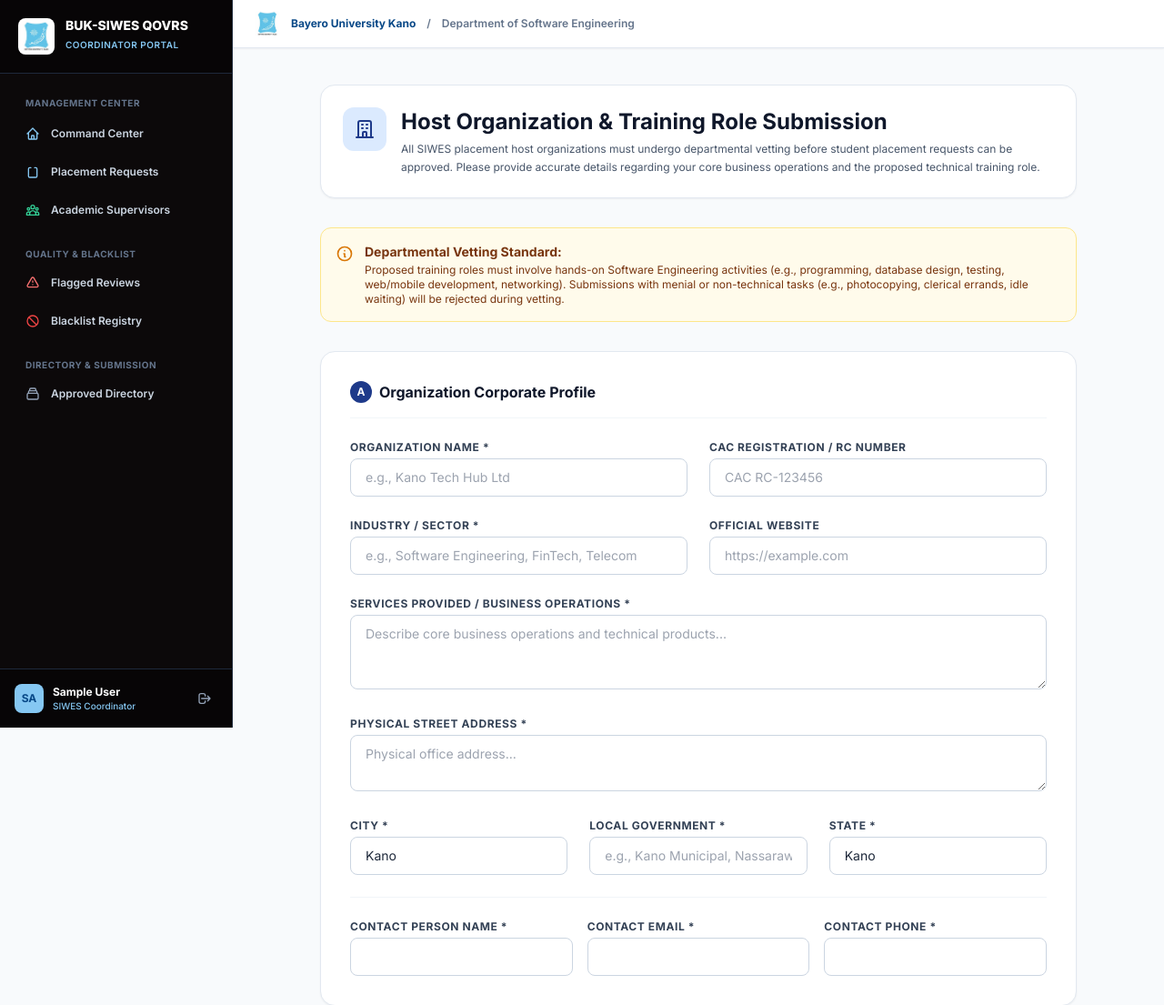
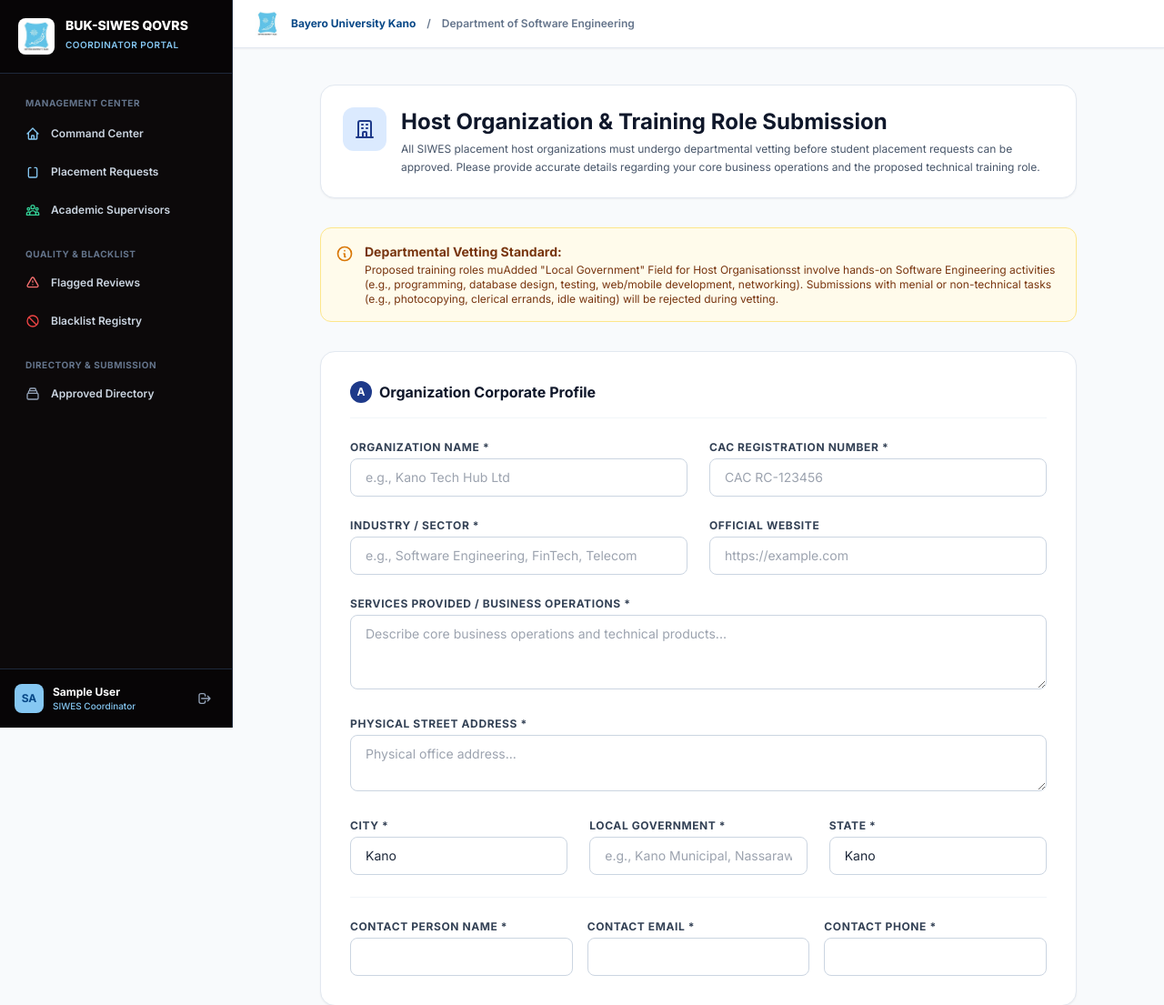
Before and after one commit to ahmadktn/qvrs-latest, a Django app: page /organizations/submit/ in a window 1280 px wide. Shown: the top 1105 px of the page at 91% size. Run offline with Django 5.2, Linux system fonts and the light colour scheme; the visitor is signed in with stand-in values (Sample User, id 1); some libraries are stand-ins or nearby versions.

Commit message:
fix: correct typo in vetting standard text and update registration label

```diff
--- a/templates/organisations/organization_submit.html
+++ b/templates/organisations/organization_submit.html
@@ -25,7 +25,7 @@
         <svg class="w-5 h-5 text-amber-600 shrink-0 mt-0.5" fill="none" stroke="currentColor" viewBox="0 0 24 24"><path stroke-linecap="round" stroke-linejoin="round" stroke-width="2" d="M13 16h-1v-4h-1m1-4h.01M21 12a9 9 0 11-18 0 9 9 0 0118 0z"></path></svg>
         <div>
             <strong class="font-bold block text-sm mb-0.5">Departmental Vetting Standard:</strong>
-            Proposed training roles must involve hands-on Software Engineering activities (e.g., programming, database design, testing, web/mobile development, networking). Submissions with menial or non-technical tasks (e.g., photocopying, clerical errands, idle waiting) will be rejected during vetting.
+            Proposed training roles muAdded "Local Government" Field for Host Organisationsst involve hands-on Software Engineering activities (e.g., programming, database design, testing, web/mobile development, networking). Submissions with menial or non-technical tasks (e.g., photocopying, clerical errands, idle waiting) will be rejected during vetting.
         </div>
     </div>
 
@@ -77,7 +77,7 @@
                     {% if org_form.name.errors %}<p class="text-xs text-red-600 mt-1 font-semibold">{{ org_form.name.errors.0 }}</p>{% endif %}
                 </div>
                 <div>
-                    <label class="block text-xs font-bold text-slate-700 uppercase tracking-wider mb-1">CAC Registration / RC Number</label>
+                    <label class="block text-xs font-bold text-slate-700 uppercase tracking-wider mb-1">CAC Registration Number *</label>
                     {{ org_form.registration_number }}
                     {% if org_form.registration_number.errors %}<p class="text-xs text-red-600 mt-1 font-semibold">{{ org_form.registration_number.errors.0 }}</p>{% endif %}
                 </div>
```
